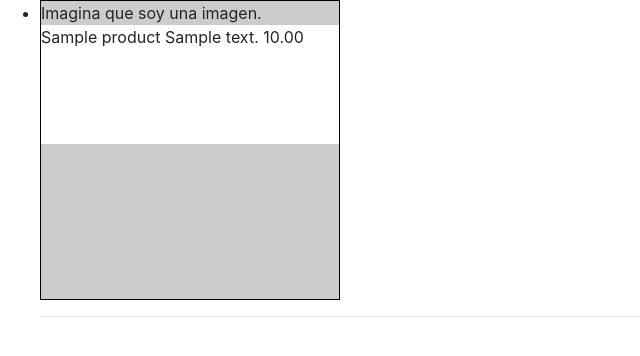
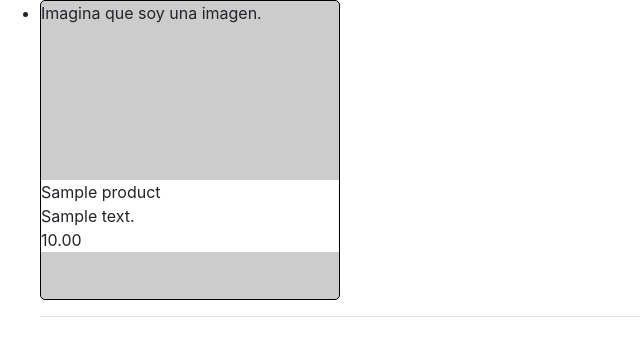
Before and after one commit to PabloFederico/admin1-ElDeporteOnline-ecommerce, a Django app: page /catalog in a window 1280 px wide. Shown: the top 356 px of the page, without its empty margins (0-640 px from the left). Run offline with Django 3.2, Linux system fonts and the light colour scheme; tables that the repository leaves empty hold one stand-in row (values such as "Sample post").

Commit message:
Cambios de Spans

```diff
--- a/Catalog/templates/catalog/full_catalog.html
+++ b/Catalog/templates/catalog/full_catalog.html
@@ -5,15 +5,23 @@
     <ul>
         {% for product in object_list %}
         <li>
-            <div style="background-color: #cccccc; width:300px; height: 300px; border: ridge black 1px;">
-                <div>
+            <div style="background-color: #cccccc; width:300px; height: 300px; border: ridge black 1px; border-radius: 5px 5px 5px 5px;">
+                <div style="height: 60%; border-radius: 5px 5px 5px 5px;">
                 Imagina que soy una imagen.
-                </div style="height: 60%;">
-                <div style="background-color: #ffffff; height: 40%">
+                </div>
+                <div style="background-color: #ffffff; height: 40% border-radius: 5px 5px 5px 5px;">
+                    <div style="width:100%;">
                     <span>{{ product.name }}</span>
+                    </div>
+                    <div style="width:100%;">
                     <span>{{ product.short_description }}</span>
+                    </div>
+                    <div style="width:100%;">
                     <span>{{ product.description | safe }}</span>
+                    </div>
+                    <div style="width:100%;">
                     <span>{{ product.price }}</span>
+                    </div>
                 </div>
             </div>
         </li>
```
